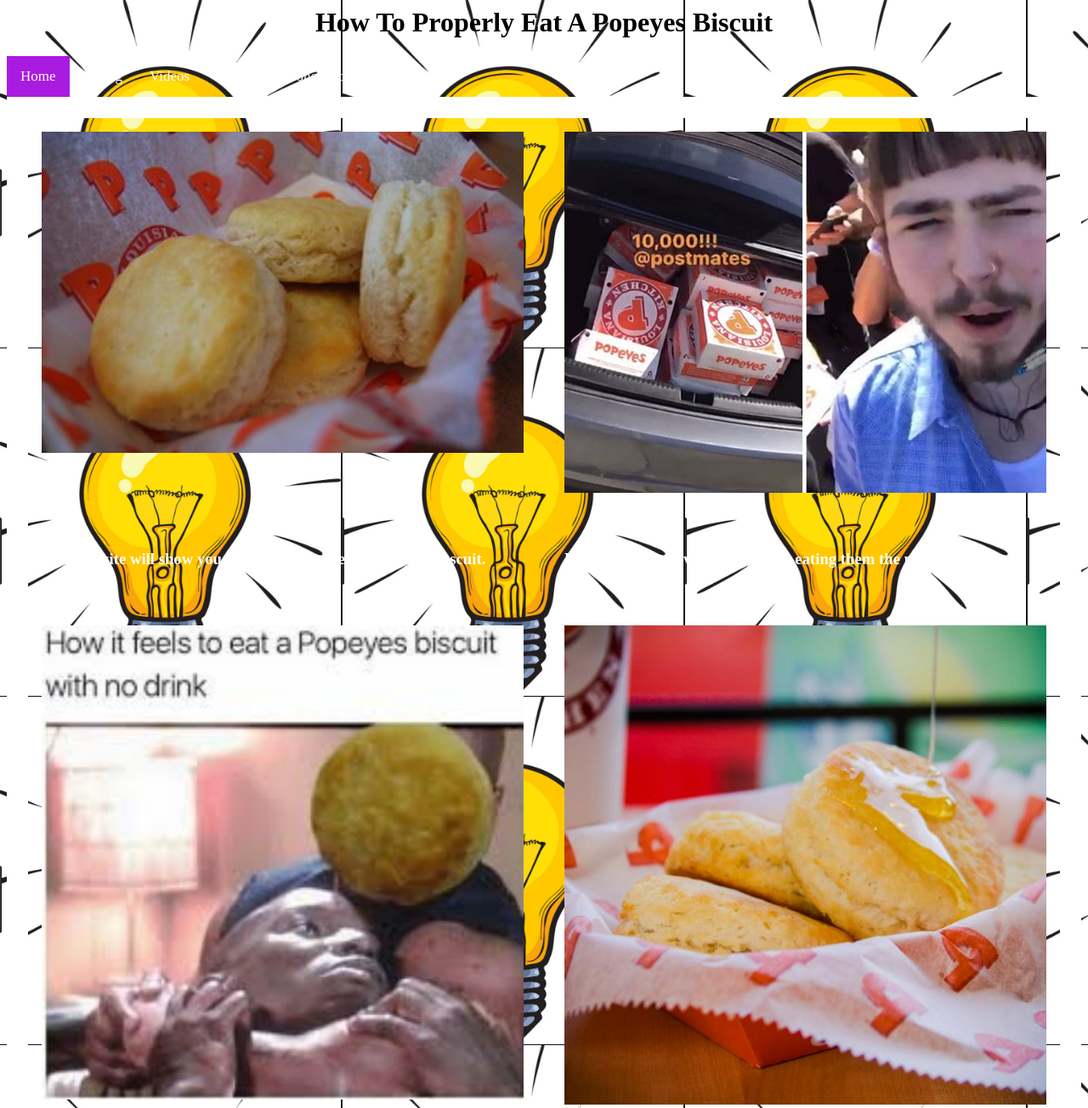
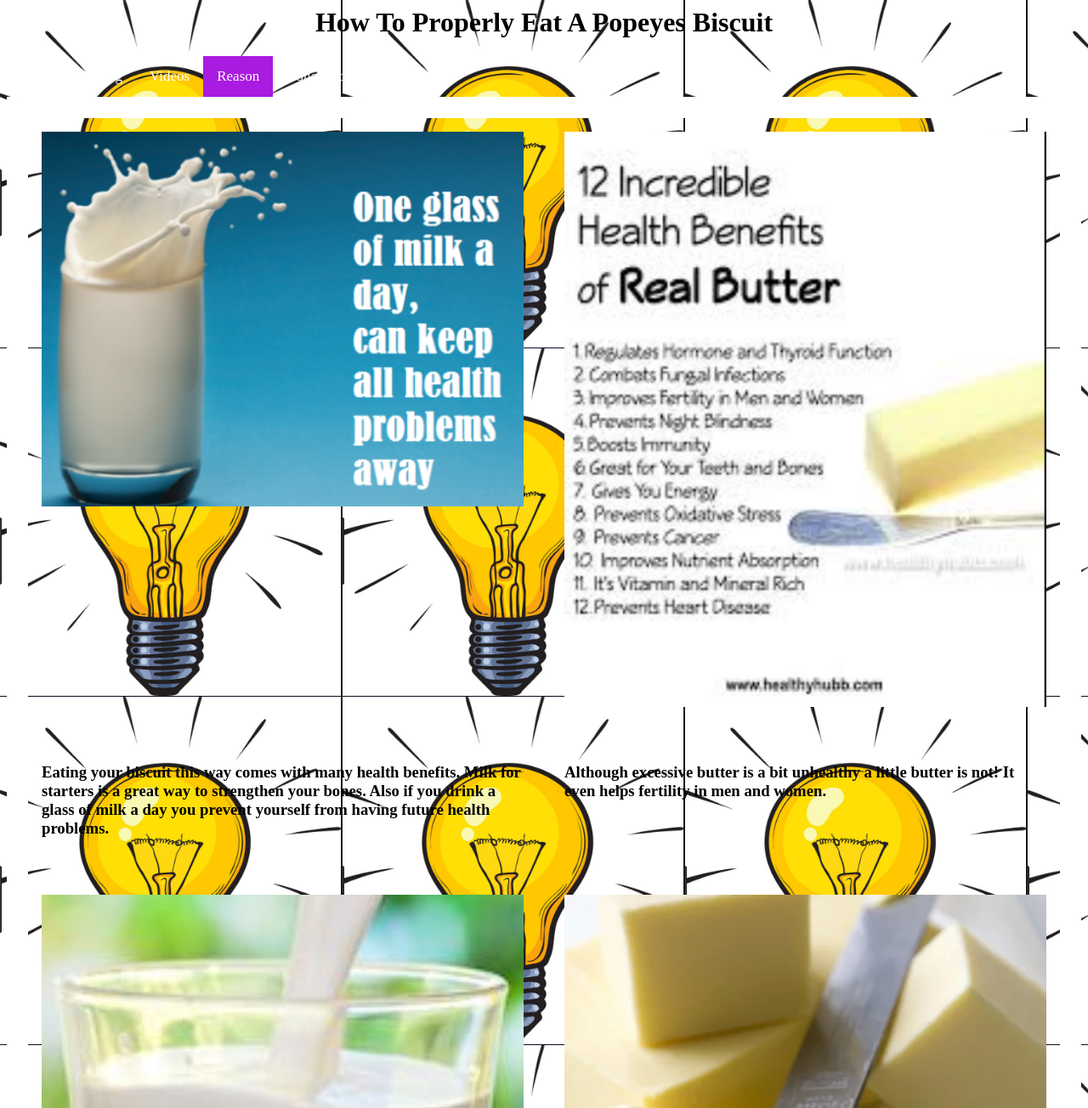
Before and after one commit to kaiyaalsobrook/project4, a plain HTML site: page reason.html in a window 1280 px wide. Shown: the top 1304 px of the page at 85% size. Drawn offline with Linux system fonts and the light colour scheme.

Commit message:
Add files via upload

```diff
--- a/reason.html
+++ b/reason.html
@@ -9,10 +9,10 @@
 <body class="reasonbody">
 
 	<div class="topnav">
-  <a class="active" href="index.html">Home</a>
+  <a href="index.html">Home</a>
   <a href="wrong.html">Wrong</a>
   <a href="videos.html">Videos</a>
-  <a href="reason.html">Reason</a>
+  <a class="active" href="reason.html">Reason</a>
  <a href="conclusion.html">Conclusion</a>
 
 
@@ -20,27 +20,27 @@
 
 <div class="grid">
 			<div class="leftsidebar">
-				<img src="images/popeyes.jpg" width="100%">
+				<img src="images/benefits.PNG" width="100%">
 			</div>
 
 			<div class="rightsidebar">
-				<img src="images/capture.PNG" width="100%">
+				<img src="images/health.PNG" width="100%">
 			</div>
 
 			<div class="leftsidebar">
-				<h3> This website will show you how to properly eat a popeyes buscuit. </h3>
+				<h3> Eating your biscuit this way comes with many health benefits. Milk for starters is a great way to strengthen your bones. Also if you drink a glass of milk a day you prevent yourself from having future health problems. </h3>
 			</div>
 
 			<div class="rightsidebar">
-				<h3> Here you will see videos of people eating them the proper way.  </h3>
+				<h3> Although excessive butter is a bit unhealthy a little butter is not! It even helps fertility in men and women.</h3>
 			</div>
 
 			<div class="leftsidebar">
-				<img src="images/babyboy.PNG" width="100%">
+				<img src="images/pour.PNG" width="100%">
 			</div>
 
 			<div class="rightsidebar">
-				<img src="images/nasty.PNG" width="100%">
+				<img src="images/bbb.PNG" width="100%">
 			</div>
 			</ul>
 	    </div>
--- a/stylesheet.css
+++ b/stylesheet.css
@@ -10,7 +10,7 @@
 }
 
 .conclusionbody {
-	background-image: url("images/bruce.GIF");
+	background-image: url("images/bruce.gif");
 }
 
 .h1 {
@@ -48,7 +48,7 @@
 }
 
 .videosbody {
-	background-image: url("images/south.GIF");
+	background-image: url("images/south.gif");
 }
 
 #navbar {
@@ -101,5 +101,5 @@
 }
 
  h3 {
-	color: #ffffff;
+	color: black;
 }
```
Also changed, not shown: conclusion.html (+8 -8 lines), index.html (+1 -1 lines), videos.html (+3 -2 lines), wrong.html (+2 -2 lines), images/bbb.PNG (added), images/benefits.PNG (added), images/give.PNG (added), images/good.PNG (added), images/health.PNG (added), images/it.PNG (added), images/knife.PNG (added), images/milk.PNG (added), images/nike.PNG (added), images/pour.PNG (added), 1 more files.
